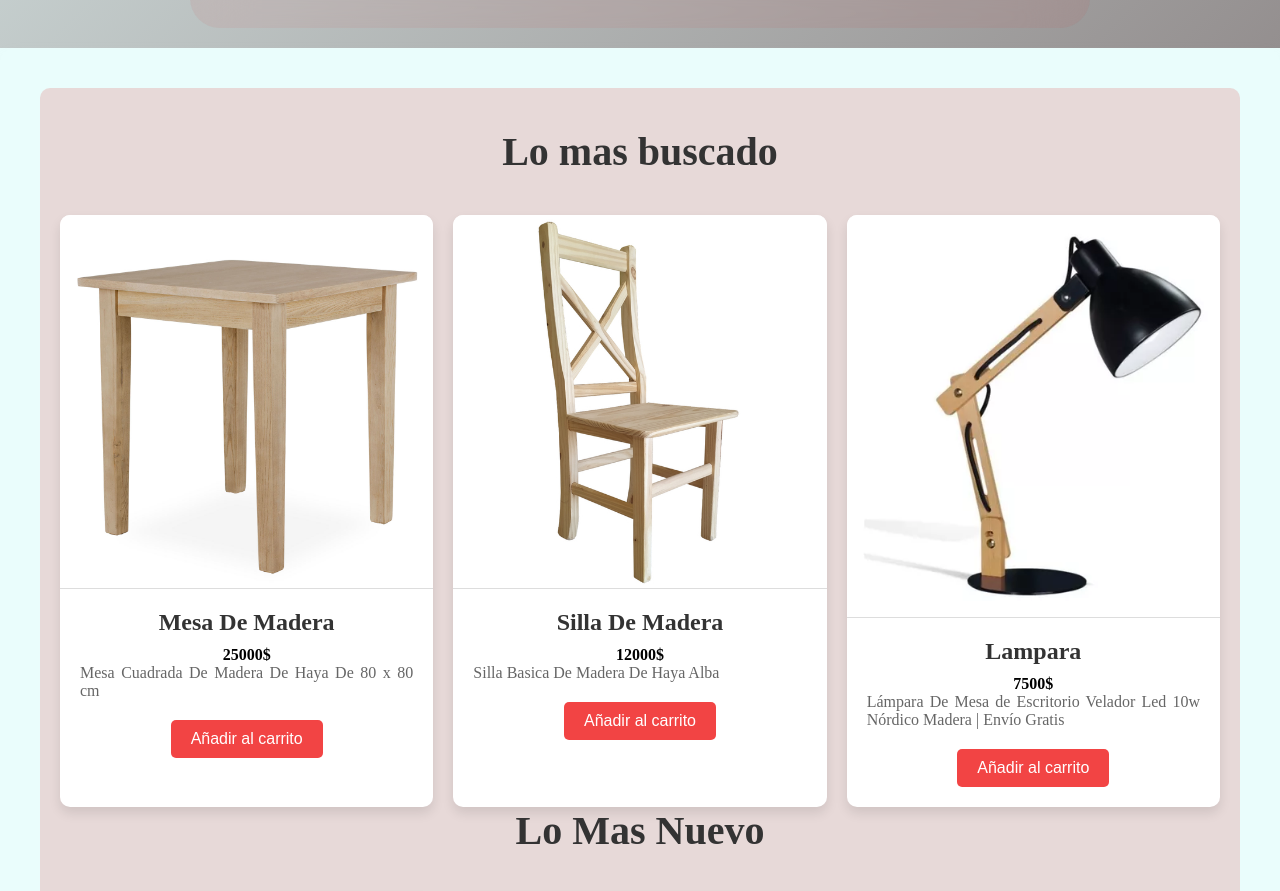
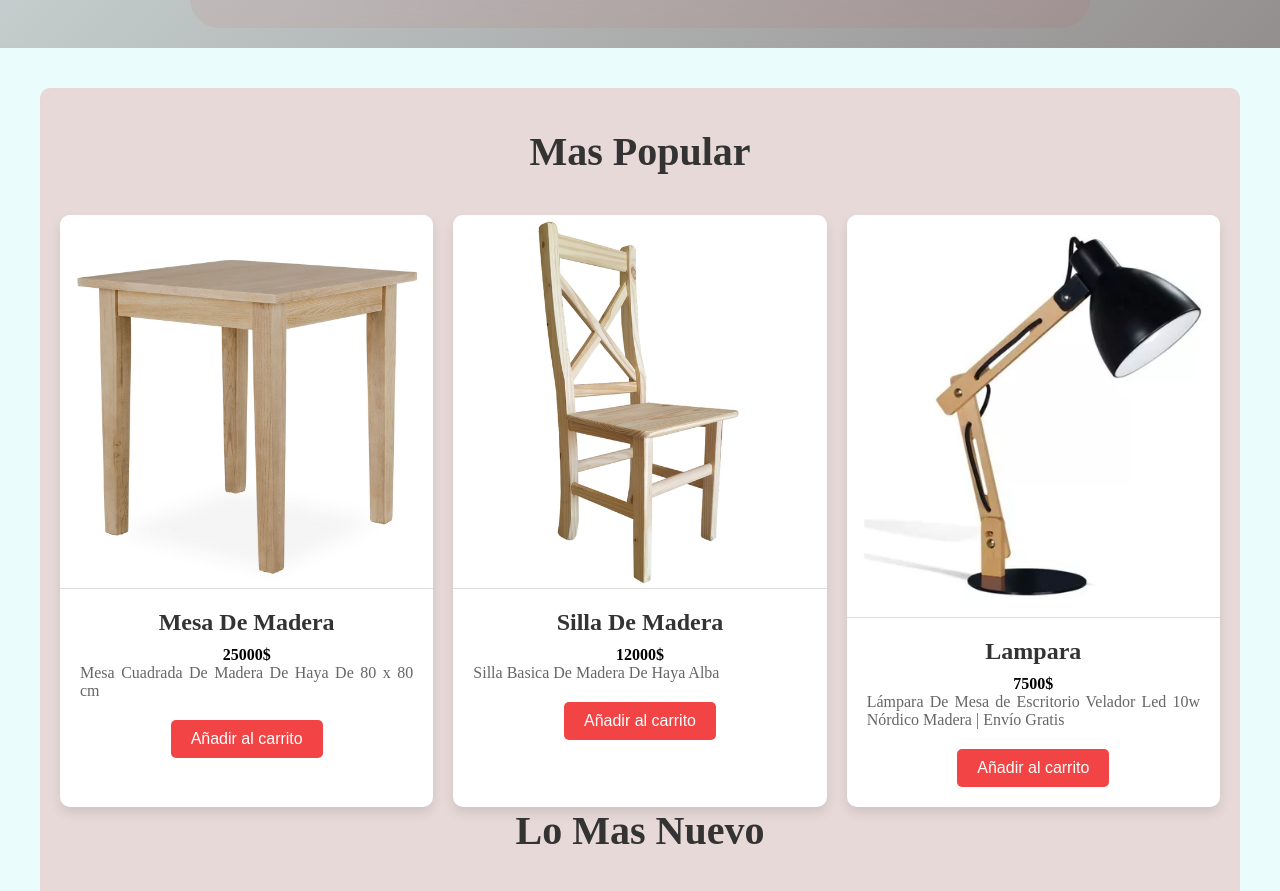
Before and after one commit to David-Cefarelli/BoxInTheBox2.0, a plain HTML site: page html/index.html in a window 1280 px wide. Shown: the part 900-1791 px from the top of the page. Drawn offline with Linux system fonts and the light colour scheme.

Commit message:
Update index.html

```diff
--- a/html/index.html
+++ b/html/index.html
@@ -58,7 +58,7 @@
     </section>
     <section class="background-catalogo">
         <div class="catalogo">
-            <h2>Lo mas buscado</h2>
+            <h2>Mas Popular</h2>
             <div class="catalogo-grid">
                 <div class="catalogo-item">
                     <img src="../img/mesa.jpg" alt="Producto 1">
```
